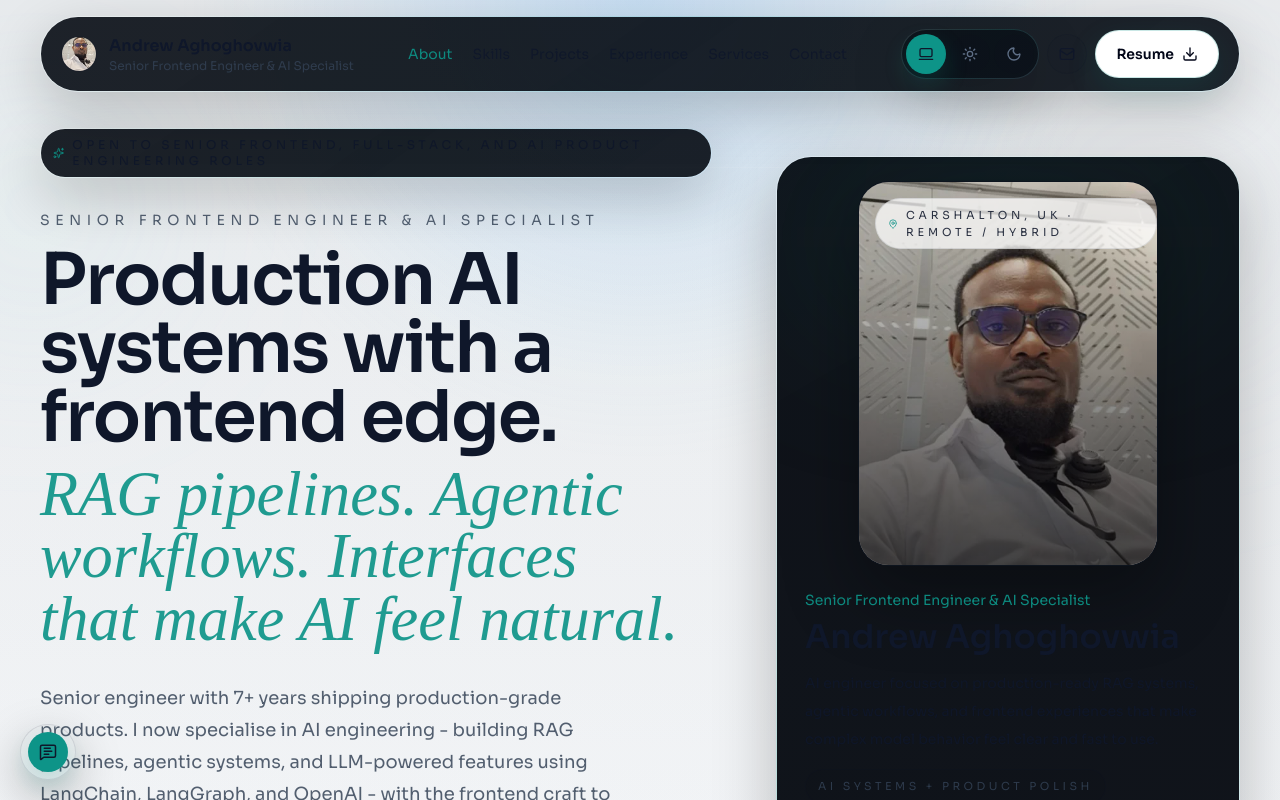
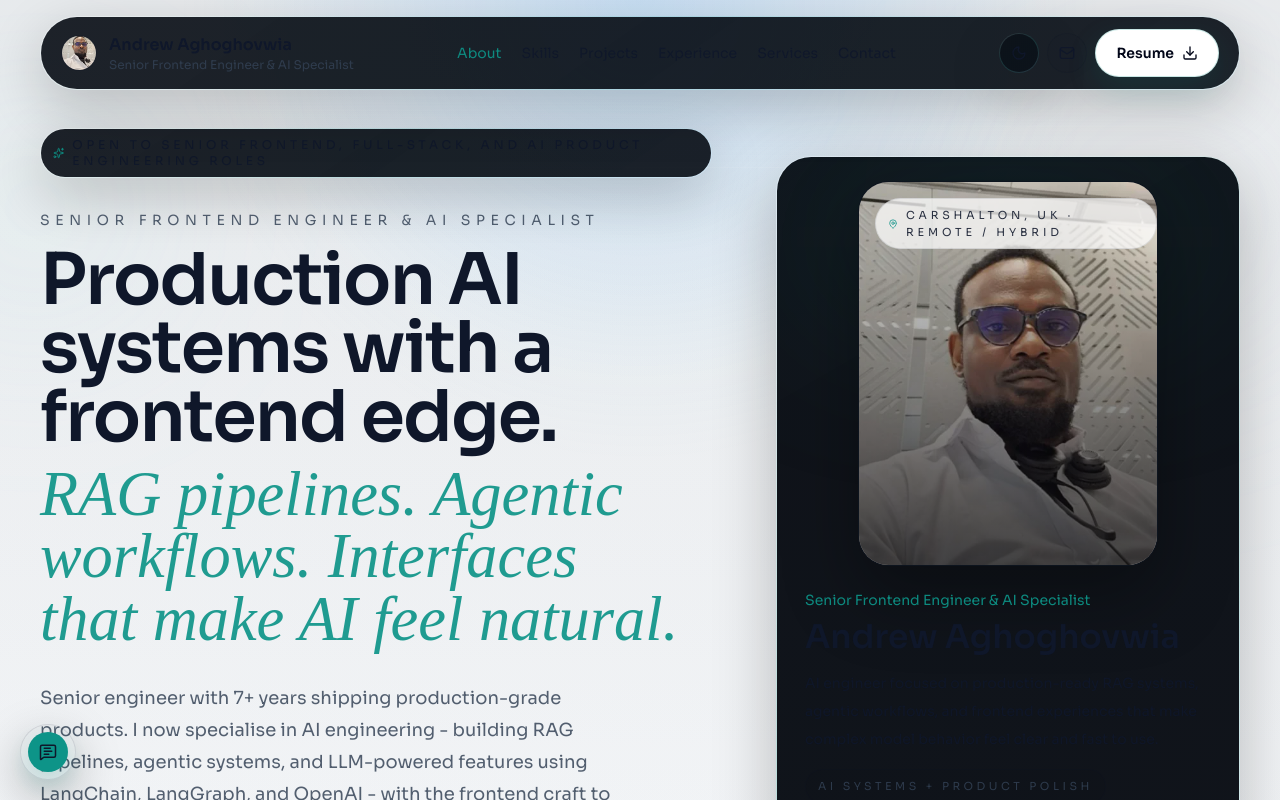
Before and after one commit to androyt1/portfolio, a React (Vite) app: page / in a window 1280 px wide. Shown: the top 800 px of the page. Built offline with nearby package versions, Linux system fonts and the light colour scheme; a web font is replaced by a local one.

Commit message:
Simplify theme toggle and fix light reveal contrast

```diff
--- a/src/components/navigation/SiteHeader.tsx
+++ b/src/components/navigation/SiteHeader.tsx
@@ -179,7 +179,7 @@ export function SiteHeader() {
             </nav>
 
             <div className="flex items-center gap-2">
-              <ThemeSwitcher className="hidden md:inline-flex" />
+              <ThemeSwitcher />
               <a
                 aria-label="Email"
                 className="hidden h-10 w-10 items-center justify-center rounded-full border border-white/10 bg-white/5 text-white/70 transition hover:text-white sm:flex"
@@ -248,13 +248,6 @@ export function SiteHeader() {
                 </nav>
 
                 <div className="mt-4 grid gap-3 border-t border-white/10 pt-4">
-                  <div className="space-y-2">
-                    <p className="px-1 text-xs uppercase tracking-[0.35em] text-white/45">
-                      Theme
-                    </p>
-                    <ThemeSwitcher showLabels />
-                  </div>
-
                   <MagneticButton
                     className="w-full"
                     download
--- a/src/components/theme/ThemeProvider.tsx
+++ b/src/components/theme/ThemeProvider.tsx
@@ -1,4 +1,5 @@
 import {
+  useCallback,
   createContext,
   useContext,
   useEffect,
@@ -18,6 +19,7 @@ interface ThemeContextValue {
   resolvedTheme: ResolvedTheme;
   themePreference: ThemePreference;
   setThemePreference: (theme: ThemePreference) => void;
+  toggleTheme: () => void;
 }
 
 const ThemeContext = createContext<ThemeContextValue | null>(null);
@@ -94,13 +96,23 @@ export function ThemeProvider({ children }: { children: ReactNode }) {
     applyTheme(resolvedTheme, themePreference);
   }, [resolvedTheme, themePreference]);
 
+  const toggleTheme = useCallback(() => {
+    setThemePreference((currentPreference) => {
+      const currentResolvedTheme =
+        currentPreference === 'system' ? getSystemTheme() : currentPreference;
+
+      return currentResolvedTheme === 'dark' ? 'light' : 'dark';
+    });
+  }, []);
+
   const value = useMemo(
     () => ({
       resolvedTheme,
       setThemePreference,
       themePreference,
+      toggleTheme,
     }),
-    [resolvedTheme, themePreference],
+    [resolvedTheme, themePreference, toggleTheme],
   );
 
   return <ThemeContext.Provider value={value}>{children}</ThemeContext.Provider>;
--- a/src/components/theme/ThemeSwitcher.tsx
+++ b/src/components/theme/ThemeSwitcher.tsx
@@ -1,75 +1,33 @@
-import { LaptopMinimal, Moon, Sun } from 'lucide-react';
+import { Moon, Sun } from 'lucide-react';
 
-import {
-  useTheme,
-  type ThemePreference,
-} from '@/components/theme/ThemeProvider';
+import { useTheme } from '@/components/theme/ThemeProvider';
 import { cn } from '@/lib/cn';
-
-const themeOptions: Array<{
-  icon: typeof LaptopMinimal;
-  label: string;
-  value: ThemePreference;
-}> = [
-  { icon: LaptopMinimal, label: 'System', value: 'system' },
-  { icon: Sun, label: 'Light', value: 'light' },
-  { icon: Moon, label: 'Dark', value: 'dark' },
-];
 
 interface ThemeSwitcherProps {
   className?: string;
-  showLabels?: boolean;
 }
 
-export function ThemeSwitcher({
-  className,
-  showLabels = false,
-}: ThemeSwitcherProps) {
-  const { resolvedTheme, setThemePreference, themePreference } = useTheme();
+export function ThemeSwitcher({ className }: ThemeSwitcherProps) {
+  const { resolvedTheme, themePreference, toggleTheme } = useTheme();
+  const nextTheme = resolvedTheme === 'dark' ? 'light' : 'dark';
+  const Icon = resolvedTheme === 'dark' ? Sun : Moon;
 
   return (
-    <div
-      aria-label="Theme switcher"
+    <button
+      aria-label={`Switch to ${nextTheme} theme`}
       className={cn(
-        'surface inline-flex items-center gap-1 rounded-full p-1',
-        showLabels ? 'w-full justify-between' : '',
+        'surface inline-flex h-10 w-10 items-center justify-center rounded-full text-[color:var(--text)] transition hover:border-[#0d9488]/30 hover:bg-white/10 hover:text-[color:var(--secondary)]',
         className,
       )}
-      role="group"
+      onClick={toggleTheme}
+      title={
+        themePreference === 'system'
+          ? `Following system theme. Switch to ${nextTheme}.`
+          : `Switch to ${nextTheme} theme`
+      }
+      type="button"
     >
-      {themeOptions.map((option) => {
-        const Icon = option.icon;
-        const isActive = themePreference === option.value;
-        const isSystemActive = option.value === 'system' && themePreference === 'system';
-
-        return (
-          <button
-            aria-label={`${option.label} theme`}
-            aria-pressed={isActive}
-            className={cn(
-              'inline-flex h-10 items-center justify-center gap-2 rounded-full px-3 text-sm font-medium transition',
-              showLabels ? 'flex-1' : 'w-10 px-0',
-              isActive
-                ? 'border border-[#0d9488]/26 bg-[#0d9488] text-white shadow-[0_10px_24px_rgba(13,148,136,0.2)]'
-                : 'text-[color:var(--muted)] hover:bg-white/10 hover:text-[color:var(--text)]',
-            )}
-            key={option.value}
-            onClick={() => setThemePreference(option.value)}
-            title={
-              option.value === 'system'
-                ? `System theme (${resolvedTheme})`
-                : option.label
-            }
-            type="button"
-          >
-            <Icon className="h-4 w-4" />
-            {showLabels ? <span>{option.label}</span> : null}
-            {isSystemActive && showLabels ? (
-              <span className="sr-only">{`Currently following ${resolvedTheme}`}</span>
-            ) : null}
-          </button>
-        );
-      })}
-    </div>
+      <Icon className="h-4 w-4" />
+    </button>
   );
 }
--- a/src/components/ui/SectionHeading.tsx
+++ b/src/components/ui/SectionHeading.tsx
@@ -1,5 +1,6 @@
 import { motion } from 'framer-motion';
 
+import { useTheme } from '@/components/theme/ThemeProvider';
 import { useDeviceProfile } from '@/hooks/use-device-profile';
 import { TextReveal } from '@/components/ui/TextReveal';
 
@@ -15,6 +16,13 @@ export function SectionHeading({
   description,
 }: SectionHeadingProps) {
   const { allowViewportMotion } = useDeviceProfile();
+  const { resolvedTheme } = useTheme();
+  const titleHiddenColor =
+    resolvedTheme === 'dark' ? 'rgba(5, 7, 11, 0.98)' : 'rgba(244, 247, 251, 0.98)';
+  const titleRevealColor =
+    resolvedTheme === 'dark' ? 'rgba(246, 247, 251, 1)' : 'rgba(15, 23, 42, 1)';
+  const descriptionRevealColor =
+    resolvedTheme === 'dark' ? 'rgba(246, 247, 251, 0.62)' : 'rgba(51, 65, 85, 0.84)';
 
   if (!allowViewportMotion) {
     return (
@@ -54,8 +62,8 @@ export function SectionHeading({
           amount={0.6}
           delay={0.04}
           disabled={!allowViewportMotion}
-          hiddenColor="rgba(5, 7, 11, 0.98)"
-          revealColor="rgba(246, 247, 251, 1)"
+          hiddenColor={titleHiddenColor}
+          revealColor={titleRevealColor}
           stagger={0.02}
           text={title}
         />
@@ -71,8 +79,8 @@ export function SectionHeading({
           amount={0.7}
           delay={0.12}
           disabled={!allowViewportMotion}
-          hiddenColor="rgba(5, 7, 11, 0.98)"
-          revealColor="rgba(246, 247, 251, 0.62)"
+          hiddenColor={titleHiddenColor}
+          revealColor={descriptionRevealColor}
           stagger={0.012}
           text={description}
         />
```
